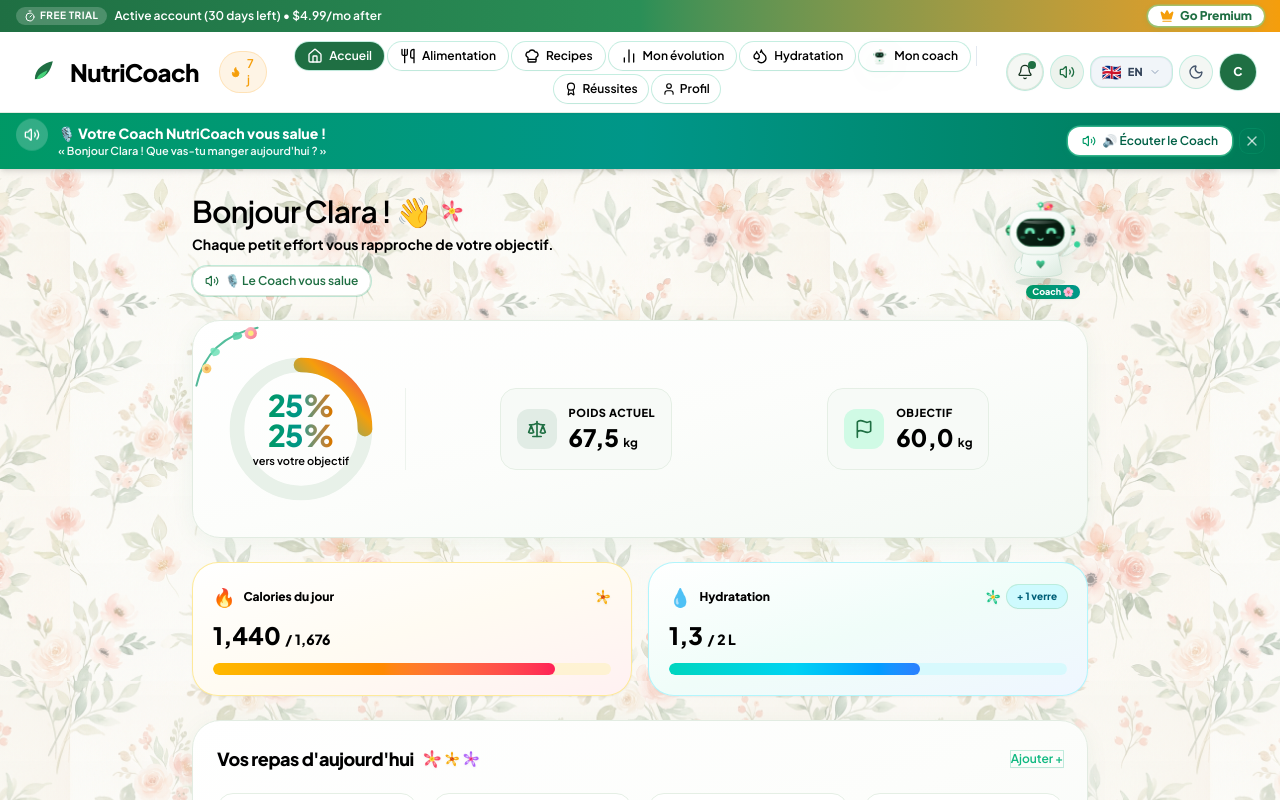
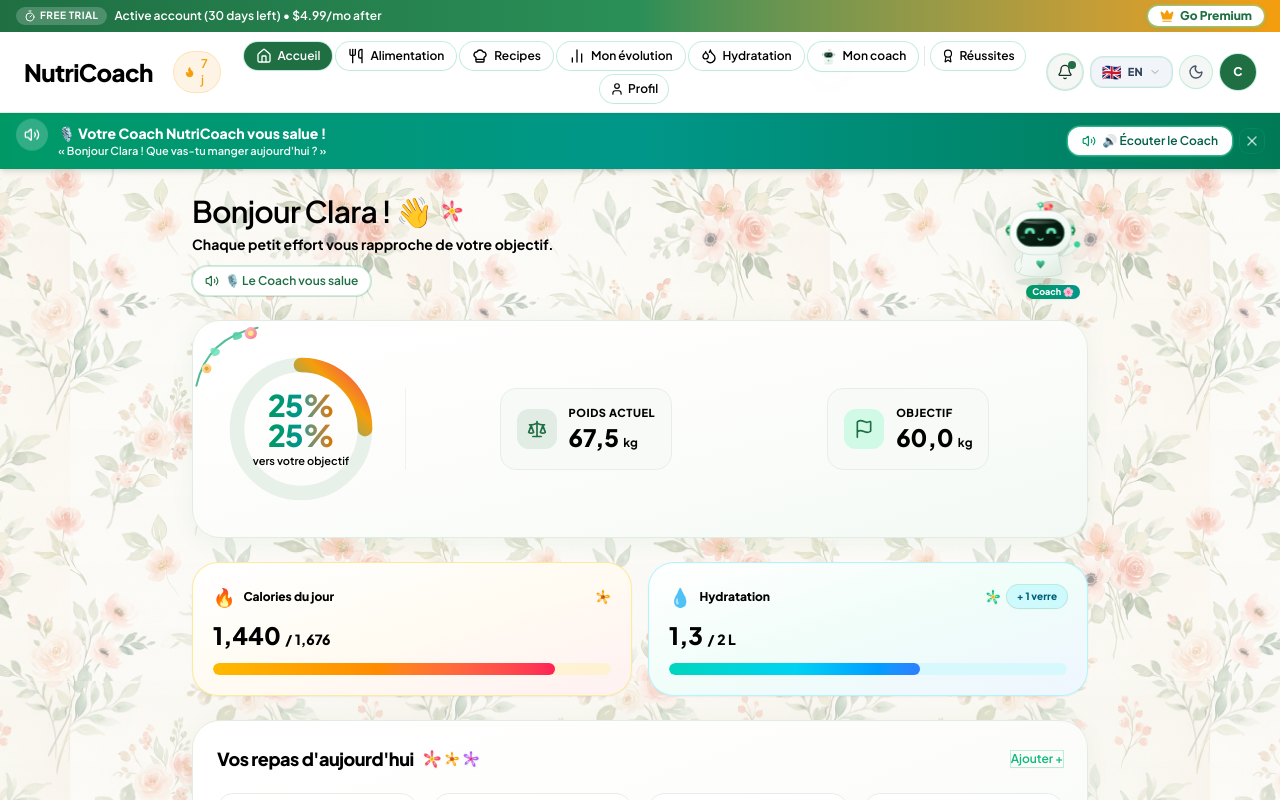
Before and after one commit to gigipast-web/NutriCoach-, a React (Vite) app: page / in a window 1280 px wide. Shown: the top 800 px of the page. Built offline with nearby package versions, Linux system fonts and the light colour scheme.

Commit message:
refactor: remove voice coach controls from navigation
Simplify the navigation header by removing the voice coach trigger buttons, as the functionality is now managed through automatic greetings.

```diff
--- a/src/App.tsx
+++ b/src/App.tsx
@@ -855,8 +855,6 @@ export default function App() {
         isDarkMode={isDarkMode}
         toggleDarkMode={handleToggleDarkMode}
         streakDays={streakDays}
-        onTriggerVoiceCoach={handleTriggerWelcomeVoice}
-        isVoiceSpeaking={isVoiceSpeakingGreeting}
         onOpenShare={() => setIsShareModalOpen(true)}
       />
 
--- a/src/components/Navigation.tsx
+++ b/src/components/Navigation.tsx
@@ -11,8 +11,6 @@ import {
   Sun,
   Moon,
   Timer,
-  Volume2,
-  VolumeX,
   Bell,
   Sparkles,
   ChefHat,
@@ -31,8 +29,6 @@ interface NavigationProps {
   isDarkMode: boolean;
   toggleDarkMode: () => void;
   streakDays: number;
-  onTriggerVoiceCoach?: () => void;
-  isVoiceSpeaking?: boolean;
   onOpenShare?: () => void;
 }
 
@@ -44,8 +40,6 @@ export const Navigation: React.FC<NavigationProps> = ({
   isDarkMode,
   toggleDarkMode,
   streakDays,
-  onTriggerVoiceCoach,
-  isVoiceSpeaking,
   onOpenShare,
 }) => {
   const { t } = useLanguage();
@@ -108,27 +102,16 @@ export const Navigation: React.FC<NavigationProps> = ({
         {/* Main Header Bar */}
         <div className="max-w-7xl mx-auto px-4 sm:px-6">
           <div className="flex items-center justify-between h-16 sm:h-20">
-            {/* Mockup Logo: Two fresh organic leaves + "NutriCoach" */}
+            {/* Brand Title: "NutriCoach" */}
             <div className="flex items-center gap-3">
               <div
                 id="brand-logo-btn"
                 onClick={() => setActiveTab('dashboard')}
-                className="flex items-center gap-2.5 cursor-pointer group select-none"
+                className="flex items-center cursor-pointer group select-none"
               >
-                {/* Organic Leaf Logo SVG from mockup */}
-                <div className="w-9 h-9 flex items-center justify-center text-[#1F6F43] group-hover:scale-105 transition-transform">
-                  <svg viewBox="0 0 40 40" className="w-full h-full fill-[#1F6F43]">
-                    {/* Big Leaf */}
-                    <path d="M12 28 C 12 16, 22 10, 32 8 C 30 18, 24 28, 12 28 Z" />
-                    {/* Small Leaf */}
-                    <path d="M14 28 C 16 22, 22 20, 26 18 C 24 24, 20 28, 14 28 Z" fill="#4ADE80" opacity="0.9" />
-                  </svg>
-                </div>
-                <div>
-                  <h1 className="text-xl sm:text-2xl font-black tracking-tight text-[#163321] dark:text-emerald-300 leading-none">
-                    NutriCoach
-                  </h1>
-                </div>
+                <h1 className="text-xl sm:text-2xl font-black tracking-tight text-[#163321] dark:text-emerald-300 leading-none group-hover:opacity-85 transition-opacity">
+                  NutriCoach
+                </h1>
               </div>
 
               {/* Streak Pill */}
@@ -225,27 +208,6 @@ export const Navigation: React.FC<NavigationProps> = ({
                 )}
               </div>
 
-              {/* Voice Coach Button */}
-              {onTriggerVoiceCoach && (
-                <button
-                  id="btn-nav-coach-voice"
-                  type="button"
-                  onClick={onTriggerVoiceCoach}
-                  className={`p-2 rounded-full transition-all cursor-pointer flex items-center gap-1 font-black text-xs ${
-                    isVoiceSpeaking
-                      ? 'bg-amber-500 text-white animate-pulse shadow-md shadow-amber-500/30'
-                      : 'bg-[#EDF3ED] dark:bg-slate-800 text-[#1F6F43] dark:text-emerald-300 hover:bg-[#DFEADF]'
-                  }`}
-                  title="Écouter le Coach Vocal"
-                >
-                  {isVoiceSpeaking ? (
-                    <VolumeX className="w-4 h-4 text-white" />
-                  ) : (
-                    <Volume2 className="w-4 h-4 text-[#1F6F43] dark:text-emerald-400" />
-                  )}
-                </button>
-              )}
-
               <LanguageSelector />
               <PWAInstallButton />
 
```
